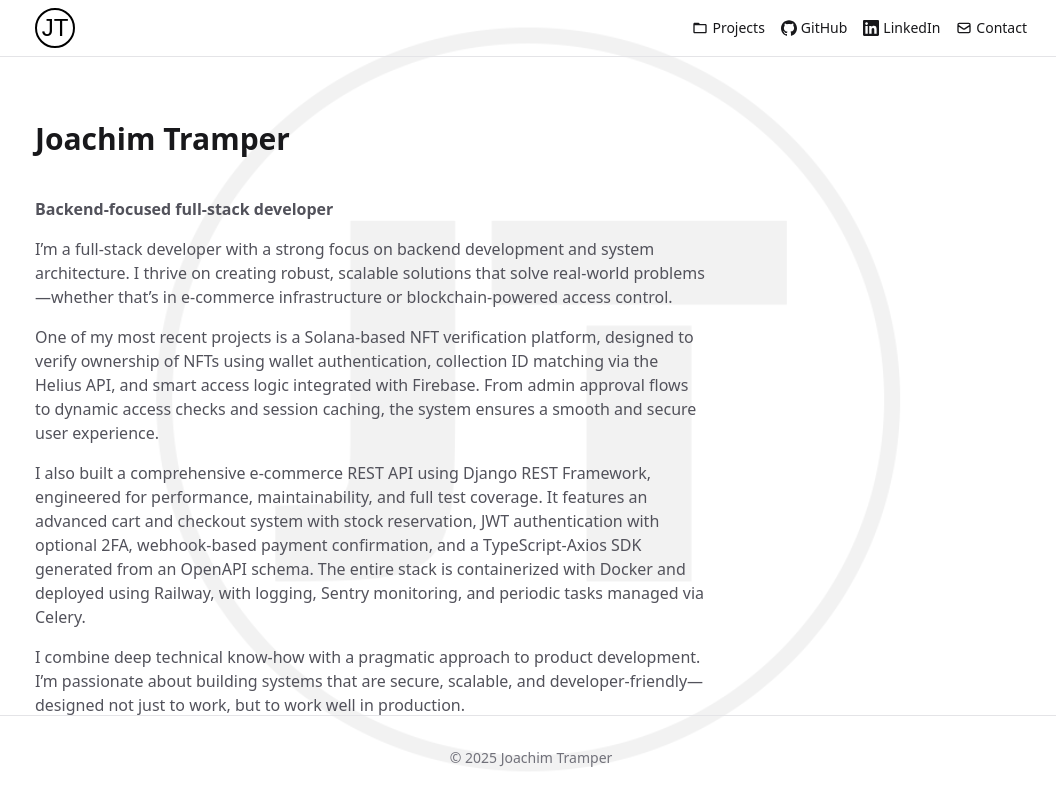
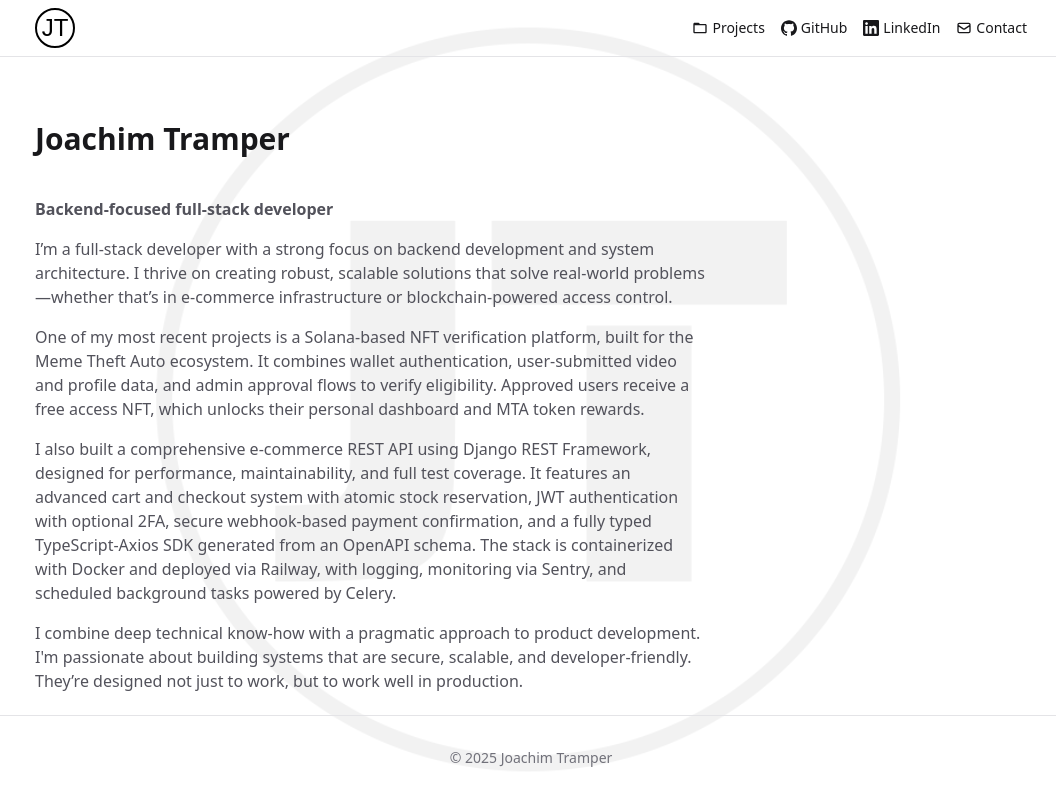
Before and after one commit to JoachimTramper/Portfolio, a React (Vite) app: page / in a window 1280 px wide. Shown: the whole page, without its empty margins (109-1165 px from the left). Built offline with nearby package versions, Linux system fonts and the light colour scheme; a web font is replaced by a local one.

Commit message:
Update project data and home text.

```diff
--- a/src/data/projects.ts
+++ b/src/data/projects.ts
@@ -37,7 +37,9 @@ export const projects: Project[] = [
       'Web3 verification portal with wallet login, NFT ownership checks, and conditional user flows.',
     description:
       'A production-ready full-stack application used to verify Solana wallet ownership and NFT possession as part of the Meme Theft Auto ecosystem. ' +
-      'The system enables users to submit their Social Club username, wallet address, and a short profile video, after which they are assigned to a Rockstar Crew. An admin manually verifies the user’s earned online cash and, once approved, assigns them a corresponding amount of MTA tokens. The user can then mint a free access NFT, which grants entry to a personalized dashboard.',
+      'The system enables users to submit their Social Club username, wallet address, and a short profile video, after which they are assigned to a Rockstar Crew. ' +
+      'An admin manually verifies the user’s earned online cash and approves them with a corresponding point score. ' +
+      'Once approved, the user can mint a free access NFT, which unlocks their personalized dashboard, where the assigned score is automatically converted into MTA tokens.',
     demo: 'https://verify.memetheftauto.io',
     demoLabel: 'Live App',
     github: null,
@@ -45,19 +47,19 @@ export const projects: Project[] = [
       'Ensure that only legitimate users can mint the access NFT and enter restricted parts of the Meme Theft Auto ecosystem, without violating Rockstar’s strict policy on obtaining third-party profile information.',
     analysis:
       'Designed a hybrid verification flow that combines off-chain identity validation with on-chain access control. ' +
-      'Because Rockstar strictly prohibits access to third-party Social Club profiles, we introduced a manual video-based verification step. ' +
-      'Users upload a screen recording of their own profile, after which an admin verifies identity within a shared crew and assigns an amount based on the user’s in-game earnings. ' +
-      'Once eligible, the user mints an access NFT via an external flow. NFT ownership is then validated on-chain to grant access to a personalized dashboard — where the assigned amount is converted into MTA tokens.',
+      'Because Rockstar prohibits access to third-party Social Club profiles, we introduced a manual video-based verification step. ' +
+      'Users upload a screen recording of their own profile. An admin then verifies the identity based on the shared crew and the video proof, and assigns an amount based on the user’s in-game earnings. ' +
+      'Once approved, the user mints an access NFT via an external flow. NFT ownership is then validated on-chain to unlock the personalized dashboard, where the assigned amount is converted into MTA tokens.',
     solution:
-      'Built a React/Node.js application powered by Firebase Firestore and deployed via Vercel and Railway. ' +
-      'Authentication is handled through Solana Wallet Adapter, allowing users to connect their wallet before submitting a verification request. ' +
-      'The app supports video uploads (profile walkthrough), wallet address capture, and crew assignment. ' +
-      'Admins review each submission within a custom admin panel, verify identity based on the shared crew and video proof, and assign an earned amount. ' +
-      'After minting the access NFT via an external flow, users gain entry to a gated dashboard — where the admin-assigned amount is converted into MTA tokens.',
+      'Built a React/Node.js application powered by Firebase Firestore, deployed via Vercel and Railway. ' +
+      'Authentication runs through the Solana Wallet Adapter, letting users connect their wallet before submitting a request. ' +
+      'The app supports video uploads, wallet address capture, and crew assignment. ' +
+      'Admins verify each submission in a custom admin panel, reviewing the shared crew and video proof before assigning an amount. ' +
+      'Once the user completes the external NFT minting flow, access to the dashboard is granted. The admin-assigned amount is automatically converted into MTA tokens.',
     result:
-      'Successful live deployment at verify.memetheftauto.io, enabling secure, gated access to the Meme Theft Auto ecosystem without violating Rockstar’s third-party data policy. ' +
-      'The system offers a clear user journey — from wallet connection and video verification to dashboard access and MTA token distribution — supported by a clean UI for both users and admins. ' +
-      'Built with scalability in mind, the platform lays a solid foundation for expanding the ecosystem — with potential for features like leaderboards, token-gated experiences, or on-chain rewards.',
+      'The platform is live at verify.memetheftauto.io and enables secure access to the Meme Theft Auto ecosystem, without violating Rockstar’s third-party data policy. ' +
+      'The user flow is clear, from wallet connection and video upload to dashboard access and token distribution. ' +
+      'The UI is clean and intuitive for both users and admins. The platform is built for scale and opens the door to future features like leaderboards, token-gated experiences, or on-chain rewards.',
     videos: [
       {
         title: 'User (Mobile)',
@@ -93,11 +95,11 @@ export const projects: Project[] = [
       'JWT',
     ],
     summary:
-      'Production-ready backend API with atomic stock reservations, secure webhooks, CI/CD and typed SDK.',
+      'Production-grade e-commerce backend API with atomic stock locking, secure webhooks, CI/CD pipeline, and a fully typed SDK.',
     description:
-      'Professional-grade backend service built to apply backend best practices from a dedicated program. ' +
-      'Provides end-to-end order lifecycle handling (cart → checkout → payment) with Swagger UI for interactive docs ' +
-      'and a generated TypeScript Axios SDK for seamless client integration.',
+      'Professional-grade backend service, developed independently to apply and showcase advanced backend best practices. ' +
+      'Covers the full order lifecycle, from cart creation and stock reservation to secure payment confirmation and automated invoicing. ' +
+      'Swagger UI provides interactive documentation, and a generated TypeScript Axios SDK enables smooth integration with any frontend.',
     demo: 'https://api.joachimtramper.dev',
     demoLabel: 'Live Demo',
     github: 'https://github.com/joachimtramper/E-Commerce-REST-API---Django-REST-Framework',
@@ -111,20 +113,17 @@ export const projects: Project[] = [
         url: 'https://youtu.be/qXba4KJ0Xi0',
       },
     ],
-    note:
-      'These demo videos show the main API flows. For full technical details — including CI/CD setup, ' +
-      'architecture decisions, and advanced features — please check the README on GitHub.',
+    note: 'These demo videos show the main API flows. For full technical details, including CI/CD setup, architecture decisions, and advanced features, please check the README on GitHub.',
     problem:
-      'Build a robust e-commerce backend that guarantees transactional integrity, security and clear developer UX.',
+      'Build a robust, well-documented e-commerce API that guarantees transactional integrity, security, and easy client integration.',
     analysis:
-      'Defined the data model and order lifecycle; planned atomic stock holds and payment confirmation via webhooks; ' +
-      'set up CI/CD with tests, linting and security scans.',
+      'Defined the data model and order lifecycle, including atomic stock holds and webhook-based payment confirmation. Set up CI/CD with tests, linting and security scans.',
     solution:
-      'Implemented DRF endpoints with JWT (+ optional TOTP 2FA), atomic stock reservation with a 10-minute hold, ' +
-      'secure webhook processing (custom header), background jobs via Celery/Redis, ' +
-      'typed OpenAPI docs + generated TS Axios client; Dockerized deployment on Railway.',
+      'Developed DRF endpoints with JWT authentication and optional TOTP 2FA for enhanced account security. ' +
+      'Implemented atomic stock reservation with a 10-minute hold and secure webhook processing via a custom header. ' +
+      'Background tasks run through Celery and Redis. The project includes typed OpenAPI documentation and an auto-generated TypeScript-Axios client. Deployment is fully Dockerized and hosted on Railway.',
     result:
-      'Reliable checkout flow; faster developer onboarding via Swagger UI and typed SDK; ' +
-      'production-style deployments with monitoring and audit trails.',
+      'Delivered a reliable and secure checkout flow that supports smooth developer onboarding. ' +
+      'The system includes monitoring via Sentry, audit trails with Django Simple History, interactive Swagger UI, and a fully typed TypeScript SDK.',
   },
 ]
--- a/src/pages/Home.tsx
+++ b/src/pages/Home.tsx
@@ -18,35 +18,35 @@ export default function Home() {
         </p>
 
         <p>
-          One of my most recent projects is a Solana-based NFT verification platform, designed to
-          verify ownership of NFTs using wallet authentication, collection ID matching via the
-          Helius API, and smart access logic integrated with Firebase. From admin approval flows to
-          dynamic access checks and session caching, the system ensures a smooth and secure user
-          experience.
+          One of my most recent projects is a Solana-based NFT verification platform, built for the
+          Meme Theft Auto ecosystem. It combines wallet authentication, user-submitted video and
+          profile data, and admin approval flows to verify eligibility. Approved users receive a
+          free access NFT, which unlocks their personal dashboard and MTA token rewards.
         </p>
 
         <p>
-          I also built a comprehensive e-commerce REST API using Django REST Framework, engineered
-          for performance, maintainability, and full test coverage. It features an advanced cart and
-          checkout system with stock reservation, JWT authentication with optional 2FA,
-          webhook-based payment confirmation, and a TypeScript-Axios SDK generated from an OpenAPI
-          schema. The entire stack is containerized with Docker and deployed using Railway, with
-          logging, Sentry monitoring, and periodic tasks managed via Celery.
+          I also built a comprehensive e-commerce REST API using Django REST Framework, designed for
+          performance, maintainability, and full test coverage. It features an advanced cart and
+          checkout system with atomic stock reservation, JWT authentication with optional 2FA,
+          secure webhook-based payment confirmation, and a fully typed TypeScript-Axios SDK
+          generated from an OpenAPI schema. The stack is containerized with Docker and deployed via
+          Railway, with logging, monitoring via Sentry, and scheduled background tasks powered by
+          Celery.
         </p>
 
         <p>
-          I combine deep technical know-how with a pragmatic approach to product development. I’m
-          passionate about building systems that are secure, scalable, and
-          developer-friendly—designed not just to work, but to work well in production.
+          I combine deep technical know-how with a pragmatic approach to product development. I'm
+          passionate about building systems that are secure, scalable, and developer-friendly.
+          They’re designed not just to work, but to work well in production.
         </p>
       </div>
 
       <div className="flex gap-3">
         <Link to="/projects" className="btn btn-accent flex items-center gap-2">
-          View projects <Folders size={16} />
+          <Folders size={16} /> View projects
         </Link>
         <Link to="/contact" className="btn btn-accent flex items-center gap-2">
-          Get in touch <Mail size={16} />
+          <Mail size={16} /> Get in touch
         </Link>
       </div>
     </section>
```
